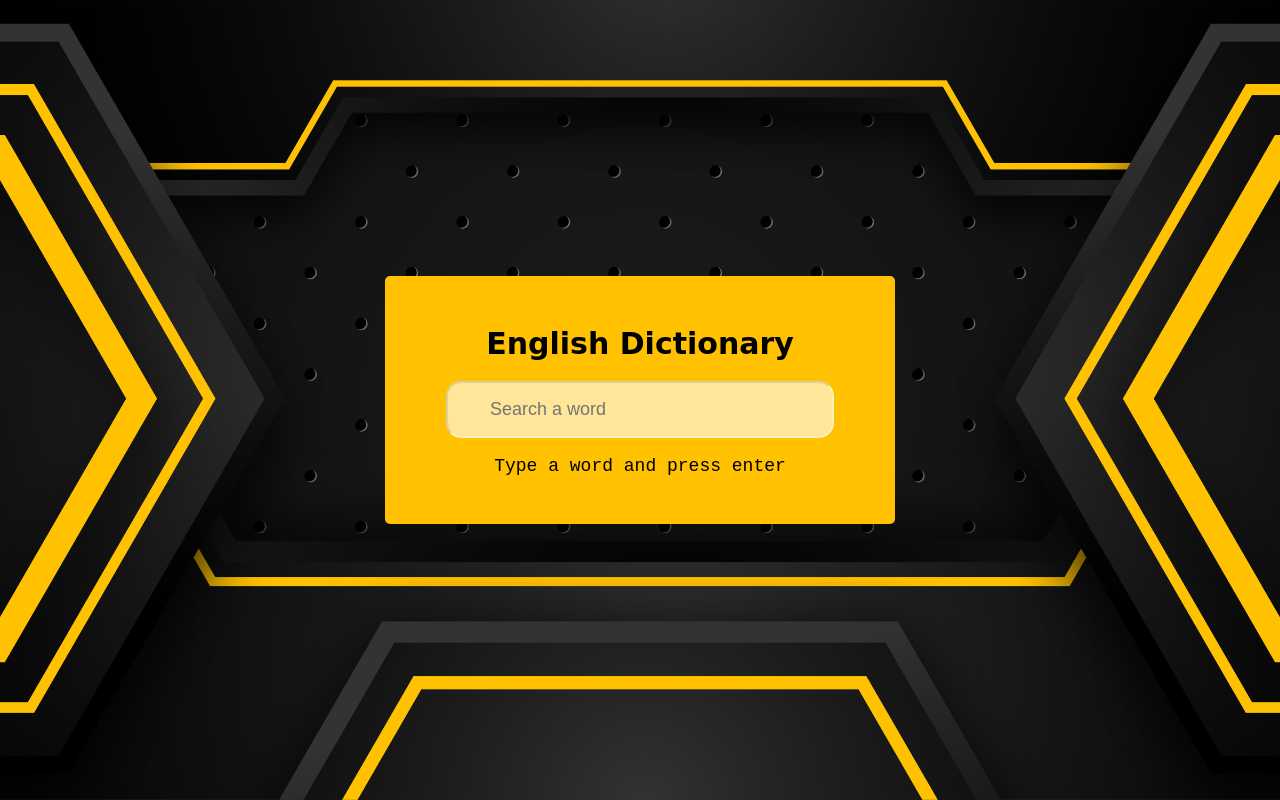
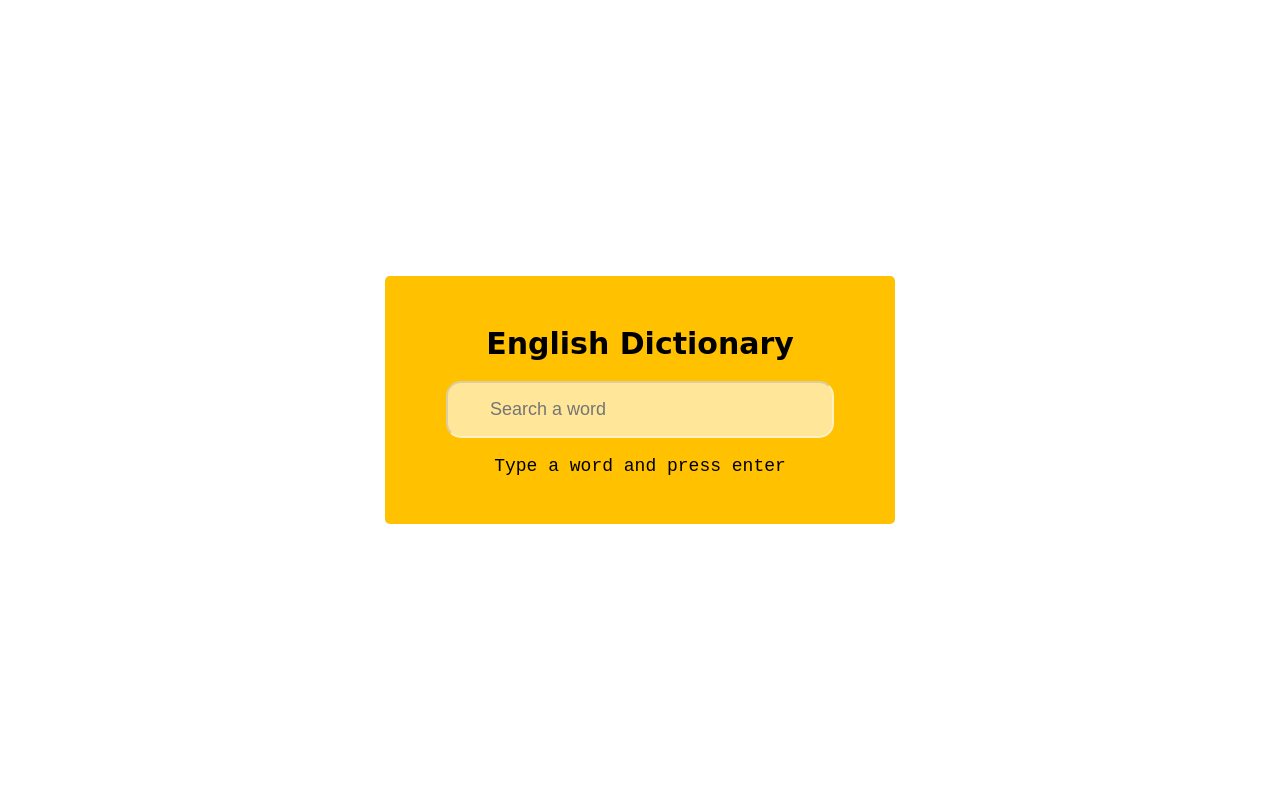
Before and after one commit to surajsharma14/Web-Dev-Project-for-Hacktoberfest2023, a PHP site: page / in a window 1280 px wide. Run offline with PHP 8.4, Linux system fonts and the light colour scheme.

Commit message:
background image deleted

```diff
--- a/Dictionary_App/style.css
+++ b/Dictionary_App/style.css
@@ -10,7 +10,6 @@ body {
   align-items: center;
   /* background-color: rgb(209, 247, 229); */
 /* background-color: #ffff66; */
-background: url("./public/yellow_esport_background_03.jpg")  no-repeat fixed center  ;
 background-size: cover;
 /* opacity:0.9; */
 font-family: "Courier New", Courier, monospace;
```
